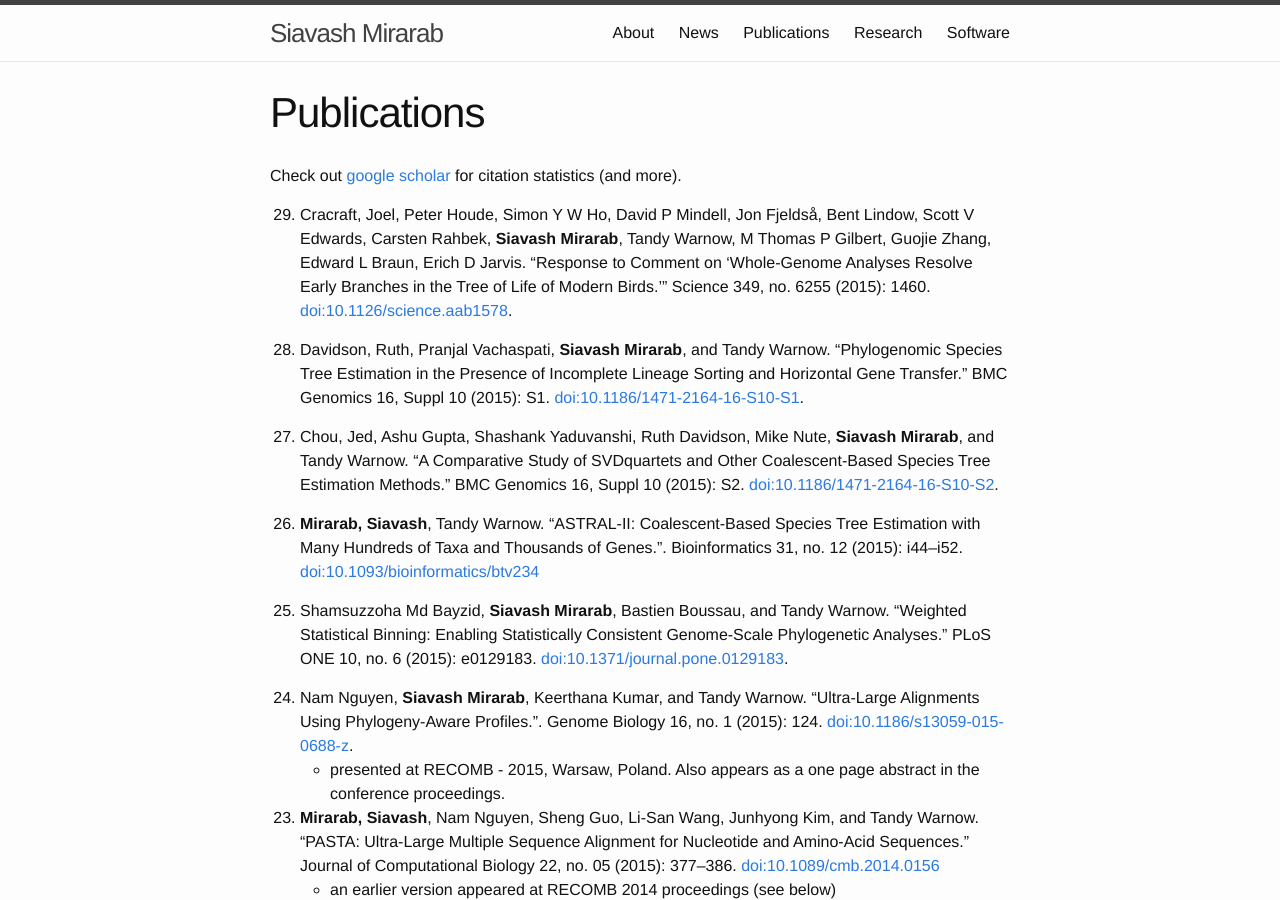
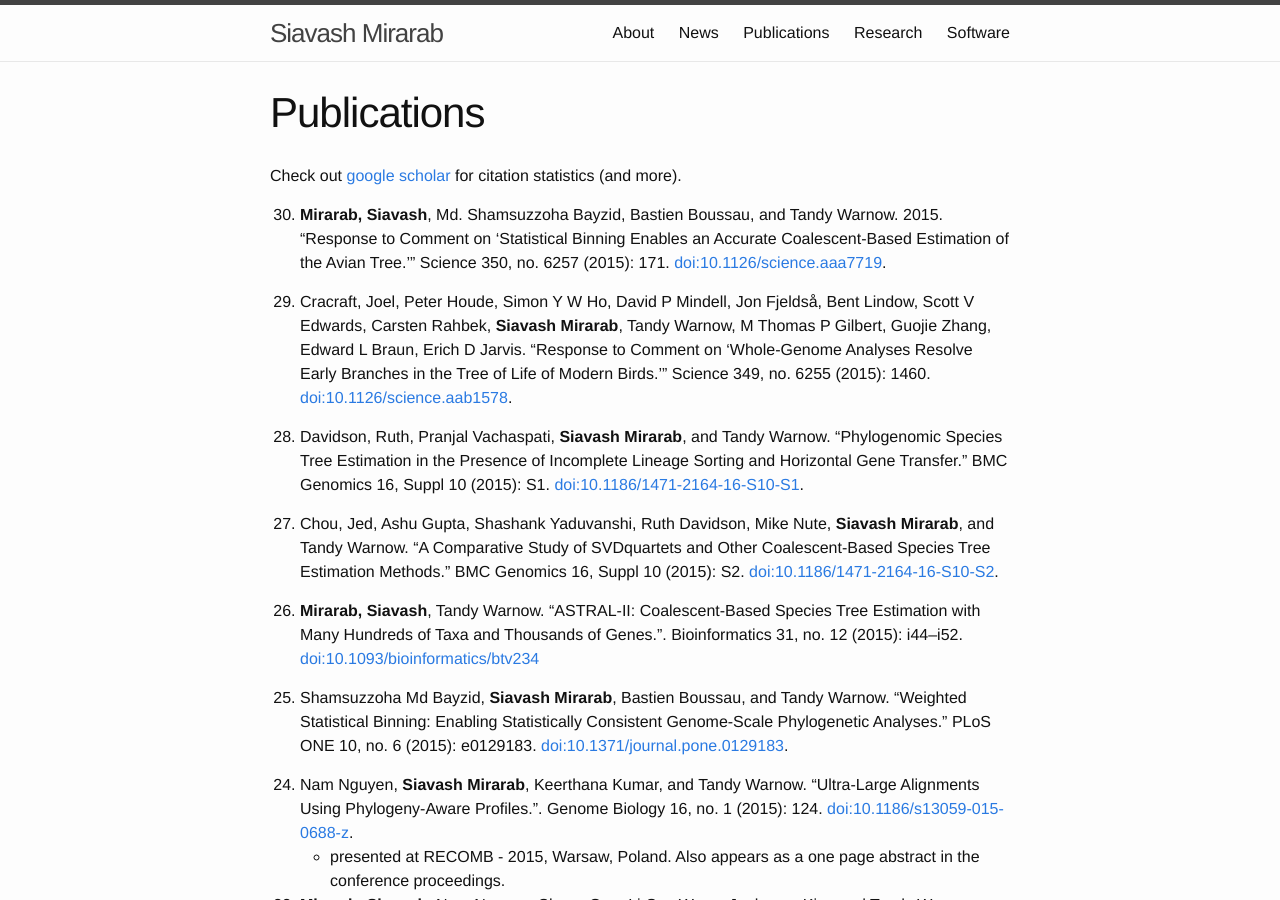
Before and after one commit to smirarab/website, a Jekyll site: the page built from publications.md, in a window 1280 px wide and 900 px high. Built offline with Jekyll 4.4.1, drawn with Linux system fonts in a browser that asks for light colours.

Commit message:
update publications

```diff
--- a/publications.md
+++ b/publications.md
@@ -4,6 +4,8 @@ title: Publications
 ---
 
 Check out [google scholar](http://scholar.google.com/citations?user=uxSj18QAAAAJ&hl=en) for citation statistics (and more).
+
+0. **Mirarab, Siavash**, Md. Shamsuzzoha Bayzid, Bastien Boussau, and Tandy Warnow. 2015. “Response to Comment on ‘Statistical Binning Enables an Accurate Coalescent-Based Estimation of the Avian Tree.’” Science 350, no. 6257 (2015): 171. [doi:10.1126/science.aaa7719](http://www.sciencemag.org/content/350/6257/171.2.abstract).
 
 0. Cracraft, Joel, Peter Houde, Simon Y W Ho, David P Mindell, Jon Fjeldså, Bent Lindow, Scott V Edwards, Carsten Rahbek, **Siavash Mirarab**,
 Tandy Warnow, M Thomas P Gilbert, Guojie Zhang, Edward L Braun, Erich D Jarvis. “Response to Comment on ‘Whole-Genome Analyses Resolve Early Branches in the Tree of Life of Modern Birds.’” Science 349, no. 6255 (2015): 1460. [doi:10.1126/science.aab1578](http://www.sciencemag.org/content/349/6255/1460.2.abstract).
```
